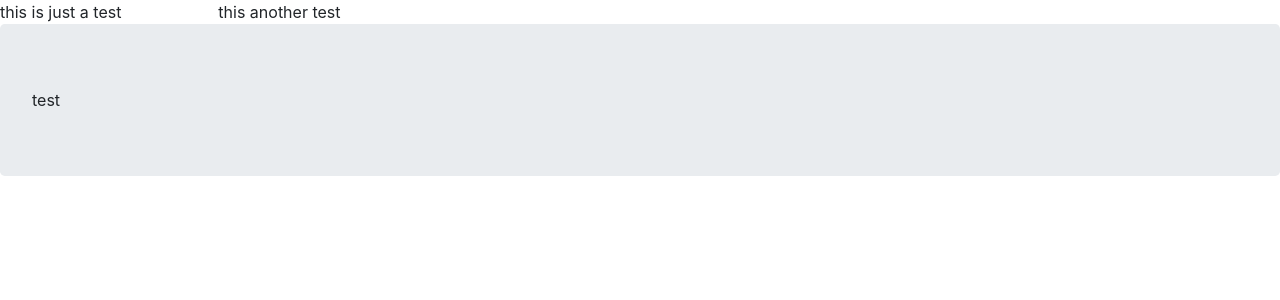
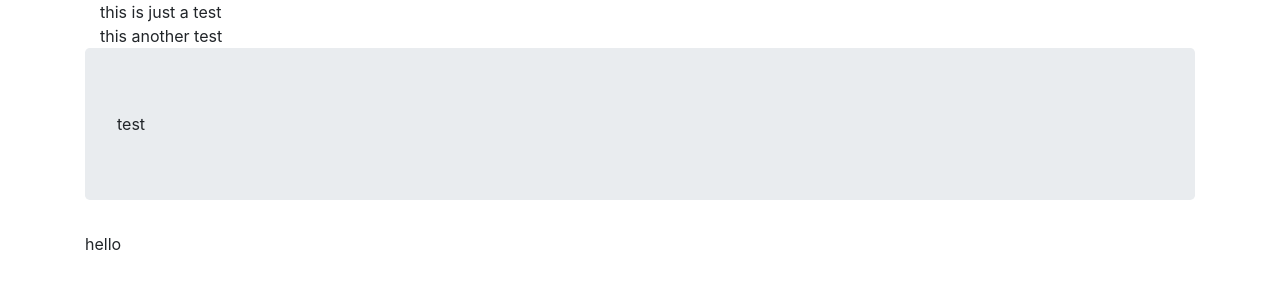
Before and after one commit to mlnlmsl/django-projecthunt, a Django app: page /user/ in a window 1280 px wide. Shown: the top 300 px of the page. Run offline with Django 3.2, Linux system fonts and the light colour scheme; some libraries are stand-ins or nearby versions.

Commit message:
test for vue js loading

```diff
--- a/templates/master.html
+++ b/templates/master.html
@@ -13,7 +13,7 @@
 </head>
 
 <body>
-    <div class="row">
+    <div class="container">
         <div class="col-sm-2">
             this is just a test
         </div>
@@ -22,7 +22,7 @@
         </div>
         {% include "partials/footer.html" %}
     </div>
-    <div class="content">
+    <div class="container">
         {% block content %}
         {% endblock %}
     </div>
--- a/user/templates/user/index.html
+++ b/user/templates/user/index.html
@@ -3,5 +3,26 @@
 
 <!--page level code-->
 {% block content %}
-    <div class="jumbotron" > test</div>
+    <div id="app">
+        <div class="jumbotron" > test</div>
+       <p v-text="test"></p>
+    </div>
 {% endblock  %}
+
+<!--Page Level JS code-->
+{% block js %}
+    <script>
+        Vue.config.delimiters = ['[[', ']]'];
+        var vue = new Vue({
+            el:'#app',
+            data:{
+                test: 'hello'
+            },
+            method:{},
+            created(){
+                console.log('created');
+            },
+            computed:{}
+        });
+    </script>
+{% endblock js %}
```
